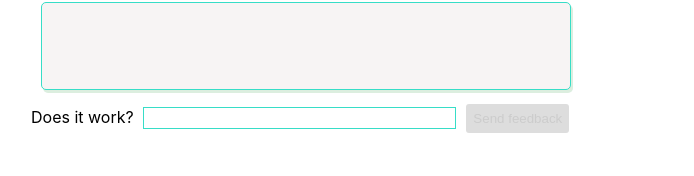
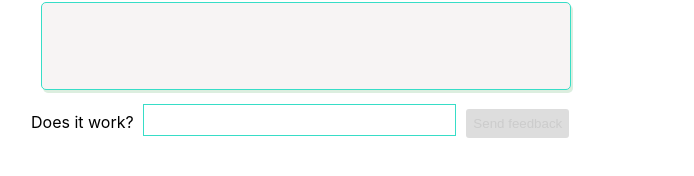
Before and after one commit to IulianStave/js-css-snippets, a React (Create React App) app: page / in a window 1280 px wide. Shown: the part 288-464 px from the top of the page, without its empty margins (97-791 px from the left). Built offline with nearby package versions, Linux system fonts and the light colour scheme.

Commit message:
Update style

```diff
--- a/src/style.css
+++ b/src/style.css
@@ -45,11 +45,8 @@ input[type="submit"]:disabled {
 }
 input[type="text"] {
   border: 1px solid #37ddc7;
-  font-size: 1em;
+  font-size: 1.5em;
   width: 30%;
-  /* visibility: visible; */
-
-
   font-weight:150pt;
 }
 input[type="text"]:focus {
```
